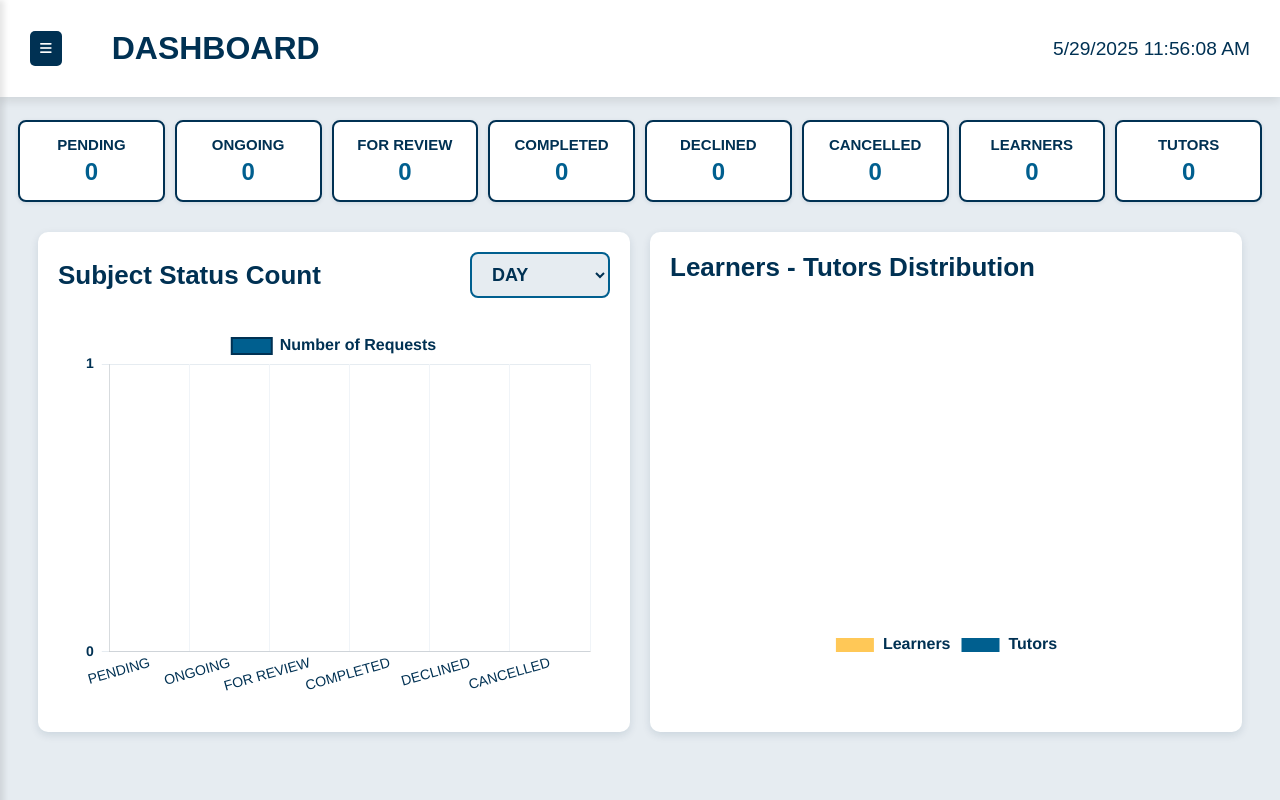
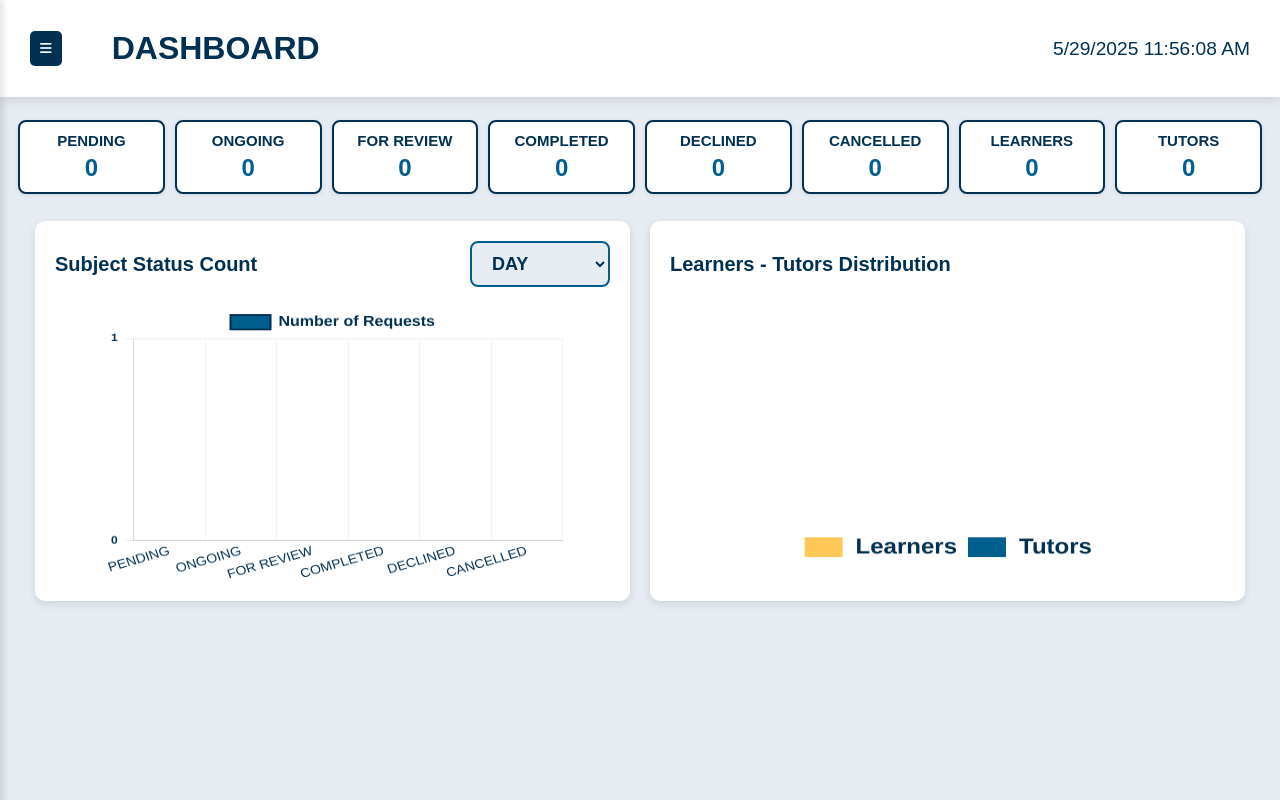
Before and after one commit to Chesterware/GabayGuro, a PHP site: page /iskol4rx/ADMIN/AdminHTML/admin_dashboard.php in a window 1280 px wide. Run offline with PHP 8.4, Linux system fonts and the light colour scheme; the visitor is signed in with stand-in values (Sample User, id 1); data that the repository does not hold is empty.

Commit message:
finalize all the admin_dashboard

```diff
--- a/ADMIN/AdminCSS/admin_dashboard.css
+++ b/ADMIN/AdminCSS/admin_dashboard.css
@@ -1,6 +1,6 @@
 .status-users-container {
     width: calc(100% - 240px);
-    margin: 120px 10px 10px 240px;
+    margin: 120px 10px 0 240px;
     transition: all ease 0.3s;
     color: #003153;
     font-family: Arial, Helvetica, sans-serif;
@@ -8,7 +8,7 @@
 
 body.sidebar-collapsed .status-users-container {
     width: calc(100% - 20px);
-    margin: 120px 10px 10px 10px;
+    margin: 120px 10px 0 10px;
 }
 
 .row {
@@ -18,13 +18,18 @@ body.sidebar-collapsed .status-users-container {
 
 .counts-row {
     grid-template-columns: repeat(8, 1fr);
+
+}
+
+.counts-row:hover {
+    color: #003153;
 }
 
 .col {
     background-color: #FFFFFF;
     border: 2px solid #003153;
     border-radius: 8px;
-    padding: 14px 8px;
+    padding: 10px 8px;
     display: flex;
     flex-direction: column;
     justify-content: center;
@@ -38,7 +43,6 @@ body.sidebar-collapsed .status-users-container {
 }
 
 .col:hover {
-    background-color: #E6ECF1;
     transform: scale(1.02);
 }
 
@@ -60,18 +64,18 @@ body.sidebar-collapsed .status-users-container {
     display: flex;
     justify-content: space-between;
     gap: 20px;
-    padding: 20px;
+    padding: 17px;
     margin: 10px 10px 10px 240px;
     transition: all ease 0.3s;
 }
 
 body.sidebar-collapsed .chart-box {
-    margin: 10px;
+    margin: 10px 10px 10px 10px;
 }
 
 .chart-container {
     position: relative;
-    height: 500px;
+    height: 380px;
     width: 100%;
     background-color: #FFFFFF;
     padding: 20px;
@@ -85,13 +89,13 @@ body.sidebar-collapsed .chart-box {
     display: flex;
     justify-content: space-between;
     align-items: center;
-    margin-bottom: 20px;
+    margin-bottom: 10px;
     flex-wrap: wrap;
     gap: 10px;
 }
 
 .chart-header h3 {
-    font-size: 26px;
+    font-size: 20px;
     font-weight: bold;
     color: #003153;
     margin: 0;
@@ -130,9 +134,10 @@ body.sidebar-collapsed .chart-box {
 
 #subjectChart,
 #userPieChart {
-    width: 100% !important;
-    height: 100% !important;
+    width: 90% !important;
+    height: 90% !important;
     border-radius: 12px;
+    margin: auto;
     display: block;
 }
 
--- a/ADMIN/AdminHTML/admin_dashboard.php
+++ b/ADMIN/AdminHTML/admin_dashboard.php
@@ -12,8 +12,7 @@ require_once '../AdminPHP/auth_admin.php';
     <title>Dashboard</title>
     <link rel="manifest" href="/manifest.json">
     <meta name="theme-color" content="#003153">
-    <link rel="icon" href="/GabayGuroLogo.png">
-    <link rel="icon" href="GabayGuroLogo.png" type="image/png">
+    <link rel="icon" href="../../GabayGuroLogo.png" type="image/png">
     <link rel="stylesheet" href="../AdminCSS/index.css" />
     <link rel="stylesheet" href="../AdminCSS/admin_dashboard.css" />
     <link href="https://cdnjs.cloudflare.com/ajax/libs/font-awesome/6.0.0-beta3/css/all.min.css" rel="stylesheet" />
@@ -88,6 +87,9 @@ require_once '../AdminPHP/auth_admin.php';
         <div class="chart-container">
             <div class="chart-header">
                 <h3>Learners - Tutors Distribution</h3>
+                <div class="filter-form" style="visibility: hidden;">
+                    <select><option>Placeholder</option></select>
+                </div>
             </div>
             <canvas id="userPieChart"></canvas>
         </div>
@@ -130,7 +132,7 @@ const subjectChart = new Chart(ctx, {
                 left: 20,
                 right: 20,
                 top: 10,
-                bottom: 80
+                bottom: 20
             }
         },
         scales: {
@@ -140,7 +142,7 @@ const subjectChart = new Chart(ctx, {
                     precision: 0,
                     color: '#003153',
                     font: {
-                        size: 14,
+                        size: 12,
                         weight: 'bold'
                     },
                     padding: 8
@@ -155,7 +157,8 @@ const subjectChart = new Chart(ctx, {
                 ticks: {
                     color: '#003153',
                     font: {
-                        size: 14
+                        size: 14,
+                        style: 'normal'
                     }
                 },
                 grid: {
@@ -205,8 +208,8 @@ const userPieChart = new Chart(pieCtx, {
         maintainAspectRatio: false,
         layout: {
             padding: {
-                top: 10,
-                bottom: 100
+                top: 30,
+                bottom: 40
             }
         },
         plugins: {
@@ -215,7 +218,7 @@ const userPieChart = new Chart(pieCtx, {
                 labels: {
                     color: '#003153',
                     font: {
-                        size: 16,
+                        size: 24,
                         weight: 'bold'
                     }
                 }
```
Lines whose indentation alone changed are shown as unchanged.
